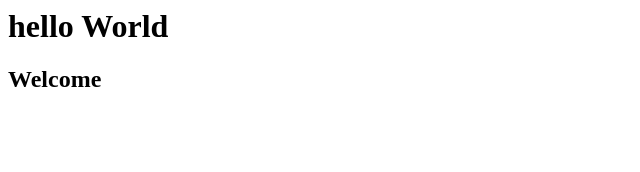
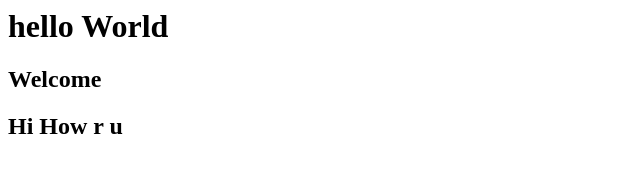
Before and after one commit to amitwale/AmitRepo, a plain HTML site: page index.html in a window 1280 px wide. Shown: the whole page, without its empty margins (0-640 px from the left). Drawn offline with Linux system fonts and the light colour scheme.

Commit message:
Update index.html
Updated

```diff
--- a/index.html
+++ b/index.html
@@ -1,4 +1,5 @@
 <html>
 <h1> hello World </h1>
   <h2> Welcome </h2>
+  <h2> Hi How r u </h2>
 </html>
```
